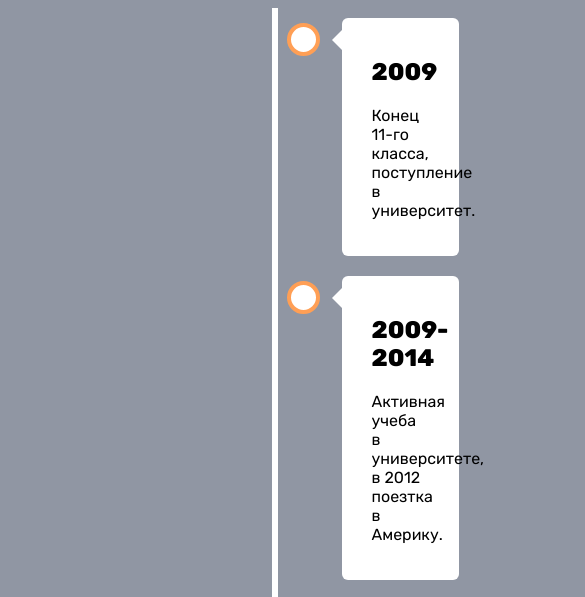
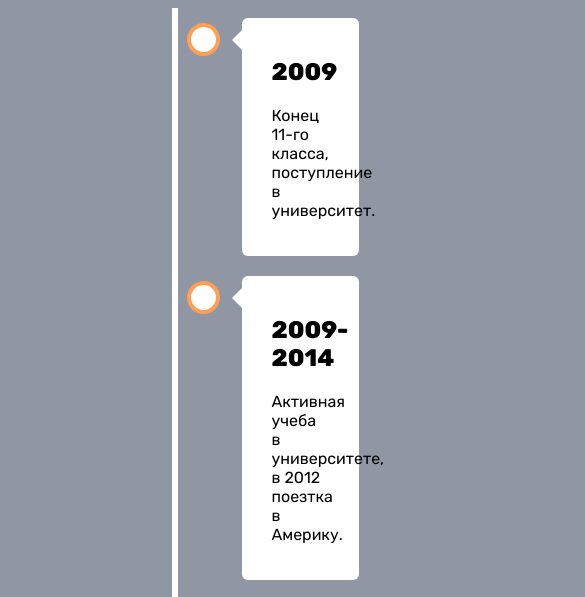
Before and after one commit to Xdimax1488/Dmytriy-cv.github.io, a plain HTML site: page biography.html in a window 390 px wide. Shown: the part 151-748 px from the top of the page, 585 px wide, since content can reach past the window. Drawn offline with Linux system fonts and the light colour scheme.

Commit message:
Update linetime.css

```diff
--- a/linetime.css
+++ b/linetime.css
@@ -102,7 +102,7 @@
   @media screen and (max-width: 600px) {
   /* Place the timelime to the left */
     .timeline::after {
-      left: 245px;
+      left: 145px;
     }
 
   /* Full-width containers */
@@ -132,7 +132,7 @@
   }
   @media screen and (max-width:1100px) {
     .timeline{
-      padding: 0 300px;
+      padding: 0 200px;
     }
 
   }
```
